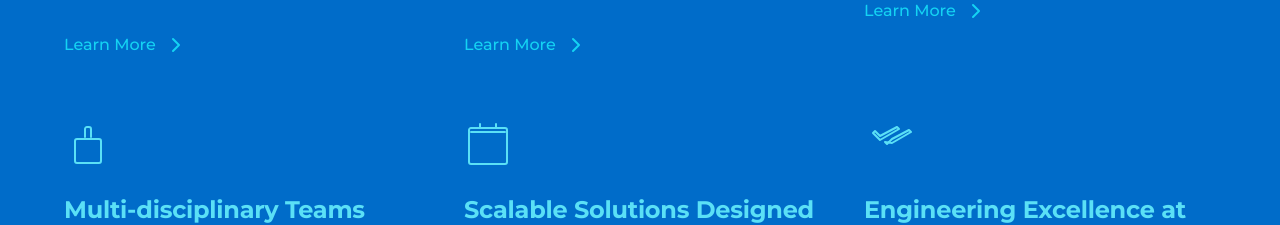
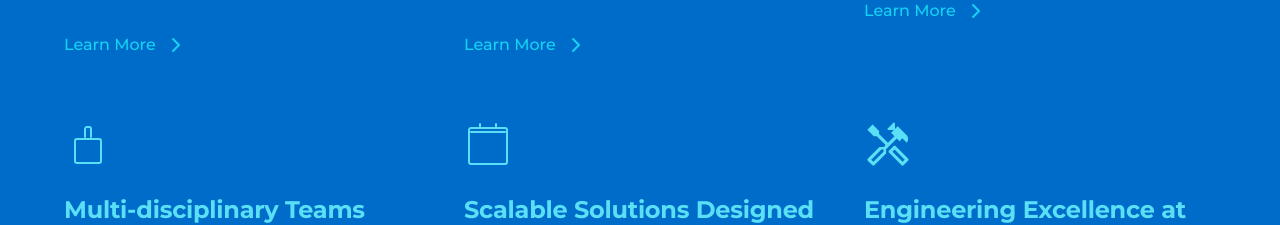
Before and after one commit to Cameron-p-Carter/sasrsitre, a Next.js app: page / in a window 1280 px wide. Shown: the part 4100-4325 px from the top of the page. Built offline with nearby package versions, Linux system fonts and the light colour scheme.

Commit message:
handyman icon addition

```diff
--- a/app/components/sections/info/WhyChooseSection.tsx
+++ b/app/components/sections/info/WhyChooseSection.tsx
@@ -1,4 +1,5 @@
 import Link from 'next/link';
+import Image from 'next/image';
 
 const WhyChooseSection = () => {
   const features = [
@@ -62,10 +63,12 @@
     },
     {
       icon: (
-        <svg width="48" height="48" viewBox="0 0 48 48" fill="none" xmlns="http://www.w3.org/2000/svg">
-          <path d="M9 12L11 10L16 15L33 6L35 8L16 19L9 12Z" stroke="#5ae0f6" strokeWidth="2" strokeLinecap="round" strokeLinejoin="round"/>
-          <path d="M21 21L23 23L28 18L45 9L47 11L28 22L21 21Z" stroke="#5ae0f6" strokeWidth="2" strokeLinecap="round" strokeLinejoin="round"/>
-        </svg>
+        <Image
+          src="/images/icons/handyman.svg"
+          alt="Handyman icon"
+          width={48}
+          height={48}
+        />
       ),
       title: "Engineering Excellence at the Core of Everything We Do",
       description: "Our commitment to quality drives every aspect of our engineering processes."
```
